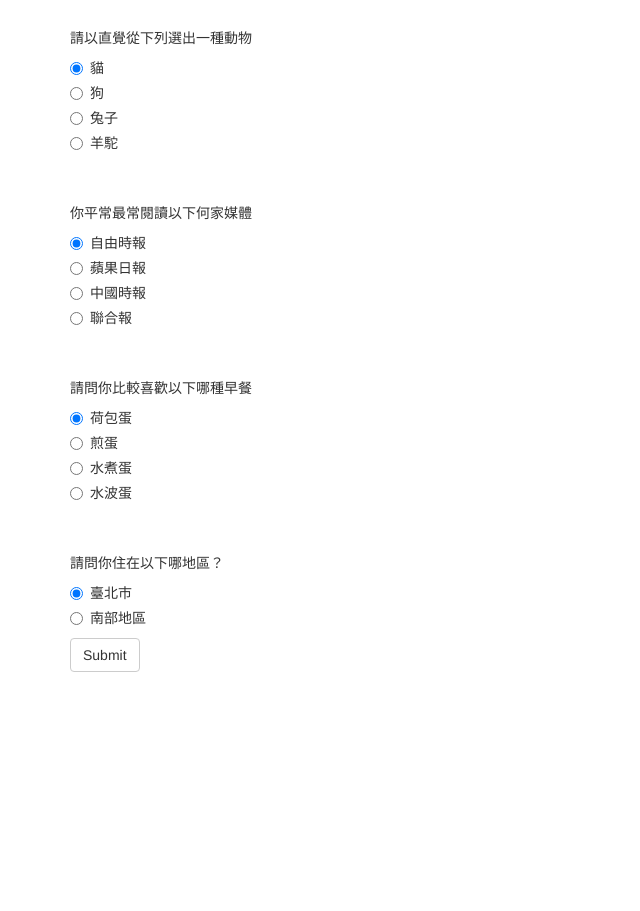
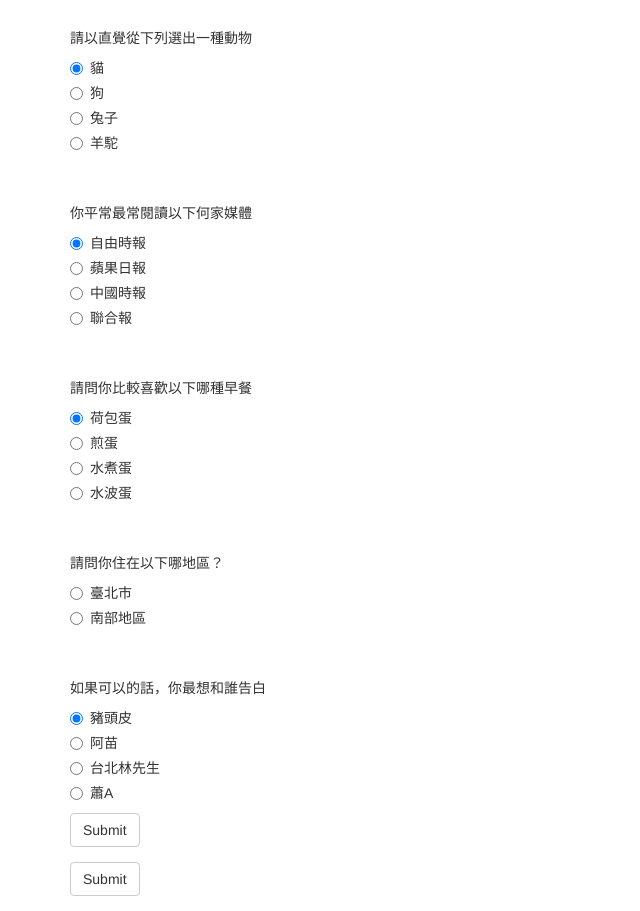
Before and after one commit to vansonlin/StratosphereEnhancer, a plain HTML site: page question.html in a window 1280 px wide. Shown: the part 75-986 px from the top of the page, without its empty margins (0-640 px from the left). Before the commit the page ends 800 px from the top, so only its background shows below. Drawn offline with nearby package versions, Linux system fonts and the light colour scheme.

Commit message:
add question

```diff
--- a/question.html
+++ b/question.html
@@ -113,20 +113,39 @@
             南部地區
         </label>
       </div>
-      <!-- <div class="radio">
+
+
+
+      <div class="form-group question">
+      <p>如果可以的話，你最想和誰告白</p>
+      <div class="radio">
         <label>
-	    <input type="radio" name="optionsRadios3" id="optionsRadios1" value="option1" checked>
-            兔子
+      <input type="radio" name="optionsRadios3" id="optionsRadios1" value="option1" checked>
+            豬頭皮
         </label>
       </div>
       <div class="radio">
         <label>
-	    <input type="radio" name="optionsRadios3" id="optionsRadios1" value="option1" checked>
-            羊駝
+      <input type="radio" name="optionsRadios3" id="optionsRadios1" value="option1">
+            阿苗
         </label>
       </div>
+
+      <div class="radio">
+        <label>
+      <input type="radio" name="optionsRadios3" id="optionsRadios1" value="option1">
+            台北林先生
+        </label>
+      </div>
+      <div class="radio">
+        <label>
+      <input type="radio" name="optionsRadios3" id="optionsRadios1" value="option1">
+            蕭A
+        </label>
+      </div>
+
   <button class="btn btn-default" onclick="show_result()">Submit</button>
-      </div> -->
+      </div>
   <button class="btn btn-default" onclick="show_result()">Submit</button>
 
   <script>
```
